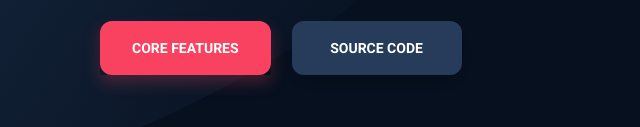
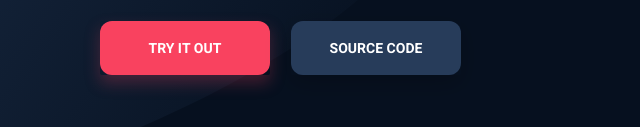
Before and after one commit to appifyhub/the-agent-landing, a website: page index.html in a window 1280 px wide. Shown: the part 673-800 px from the top of the page, 0-640 px from the left. Drawn offline with nearby package versions, Linux system fonts and the light colour scheme.

Commit message:
Add a link to the publicly hosted version

```diff
--- a/index.html
+++ b/index.html
@@ -60,7 +60,9 @@
 								Host it on your own server, customize it to your needs, and enjoy an open AI assistant.
 							</p>
 							<div class="hero-cta">
-								<a class="button button-primary button-shadow" href="#features">Core features</a>
+								<a class="button button-primary button-shadow" href="https://t.me/the_agent_abot" target="_blank">
+									Try it out
+								</a>
 								<a class="button button-shadow" href="https://github.com/appifyhub/the-agent" target="_blank">
 									Source code
 								</a>
```
